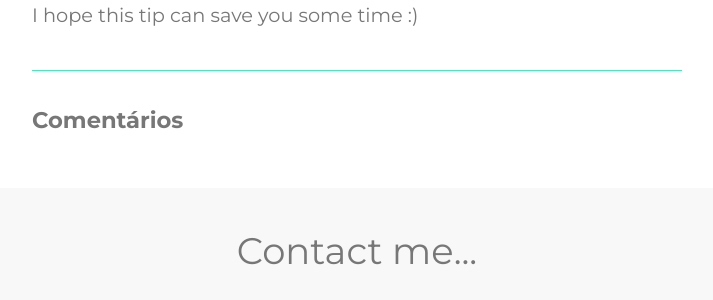
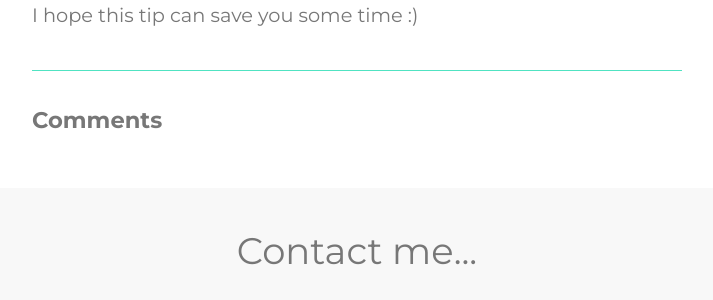
Before and after one commit to osnysantos/osnysantos.github.io, a Jekyll site: the page built from _posts/2016-08-20-how-to-reset-postgres-id-sequence-in-a-ruby-on-rails-app.md, in a window 1280 px wide. Shown: the part 1504-1804 px from the top of the page, without its empty margins (283-996 px from the left). Built offline with Jekyll 4.4.1, drawn with Linux system fonts in a browser that asks for light colours; comment, search, counter and statistics services are not loaded.

Commit message:
Translate comments title to english

```diff
--- a/_includes/comments.html
+++ b/_includes/comments.html
@@ -1,7 +1,7 @@
 {% if page.comments %}
   <div class="wrapper">
     <section class="comment-box">
-      <h3>Comentários</h3>
+      <h3>Comments</h3>
       <div id="disqus_thread"></div>
     </section>
 
```
